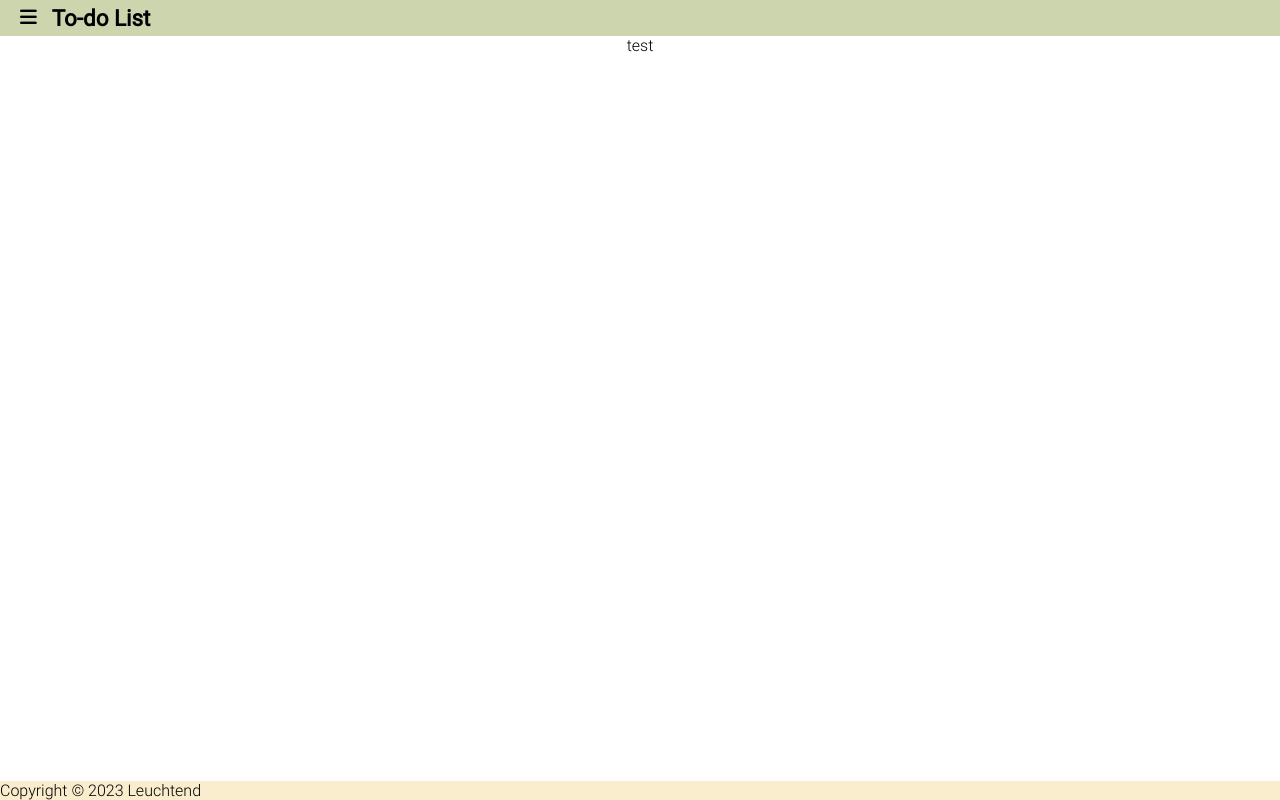
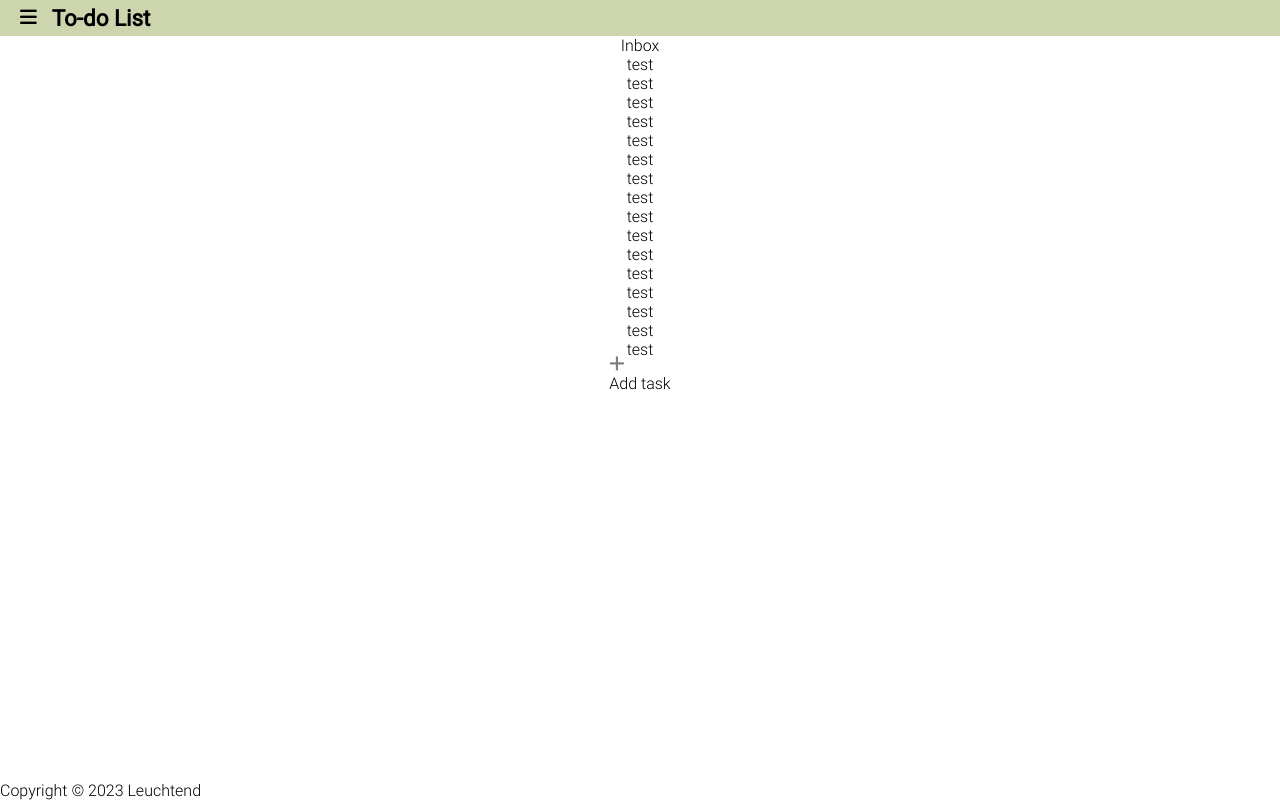
Before and after one commit to leuchtend5/To-do-list, a website built with webpack: page src/index.html in a window 1280 px wide. Built offline with nearby package versions, Linux system fonts and the light colour scheme.

Commit message:
restyling transition

```diff
--- a/src/index.html
+++ b/src/index.html
@@ -13,7 +13,7 @@
       <h1>To-do List</h1>
     </header>
     <main class="main-content">
-      <div class="all-menu">
+      <section class="all-menu">
         <div class="main-list">
           <ul>
             <li>
@@ -76,8 +76,46 @@
             </li>
           </ul>
         </div>
-      </div>
-      <div class="content">test</div>
+      </section>
+      <section class="content">
+        <div class="menu-title">Inbox</div>
+        <div class="user-tasks">
+          <p>test</p>
+          <p>test</p>
+          <p>test</p>
+          <p>test</p>
+          <p>test</p>
+          <p>test</p>
+          <p>test</p>
+          <p>test</p>
+          <p>test</p>
+          <p>test</p>
+          <p>test</p>
+          <p>test</p>
+          <p>test</p>
+          <p>test</p>
+          <p>test</p>
+          <p>test</p>
+          <p>test</p>
+          <p>test</p>
+          <p>test</p>
+          <p>test</p>
+          <p>test</p>
+          <p>test</p>
+          <p>test</p>
+          <p>test</p>
+          <p>test</p>
+          <p>test</p>
+          <p>test</p>
+          <p>test</p>
+        </div>
+        <div class="add-task">
+          <span>
+            <i class="fa-solid fa-plus"></i>
+          </span>
+          <p>Add task</p>
+        </div>
+      </section>
     </main>
     <footer>
       <p class="footer-text"></p>
--- a/src/scripts/index.js
+++ b/src/scripts/index.js
@@ -7,6 +7,7 @@ const hamburgerMenuBtn = document.querySelector('.hamburger-menu');
 const menuList = document.querySelector('.all-menu');
 const footerText = document.querySelector('.footer-text');
 const overlay = document.querySelector('.overlay');
+const content = document.querySelector('.content');
 
 function sampleOnly() {
   listProjectName.forEach((list) => {
@@ -21,10 +22,12 @@ function sampleOnly() {
     if (menuToggle) {
       menuList.classList.add('active');
       overlay.classList.add('active');
+      content.classList.add('active');
       menuToggle = !menuToggle;
     } else {
       menuList.classList.remove('active');
       overlay.classList.remove('active');
+      content.classList.remove('active');
       menuToggle = !menuToggle;
     }
   });
--- a/src/styles/scss/modules/_footer.scss
+++ b/src/styles/scss/modules/_footer.scss
@@ -1,4 +1,4 @@
 footer {
   margin-top: auto;
-  background-color: #faedcd;
+  background-color: none;
 }
--- a/src/styles/scss/modules/_header.scss
+++ b/src/styles/scss/modules/_header.scss
@@ -5,6 +5,7 @@ header {
   align-items: center;
   gap: 15px;
   padding: 5px 20px;
+  position: sticky; // might delete
 
   h1 {
     font-family: title-font;
--- a/src/styles/scss/modules/_main-content.scss
+++ b/src/styles/scss/modules/_main-content.scss
@@ -2,7 +2,6 @@
   display: flex;
   flex-direction: row;
   justify-content: flex-start;
-  position: relative;
   height: 100%;
 
   li:hover,
@@ -73,14 +72,14 @@
 
   .all-menu {
     background-color: rgb(244, 244, 244);
-    width: 0;
+    width: 300px;
     display: flex;
     flex-direction: column;
     gap: 25px;
-    padding: 30px 0;
+    padding: 30px 18px;
     position: relative;
-    left: -400px;
-    transition: left 0.15s ease-in-out, width 0.15s ease-in-out;
+    margin-left: -336px;
+    transition: margin-left 0.15s ease-in-out;
 
     .project-list {
       .project-group {
@@ -113,15 +112,25 @@
   }
 
   .all-menu.active {
-    width: 300px;
-    padding: 30px 18px;
-    left: 0;
+    margin-left: 0;
   }
 
   .content {
     flex-grow: 1;
     height: 100%;
     display: flex;
-    justify-content: center;
+    align-items: center;
+    flex-direction: column;
+    margin-left: 0;
+    transition: margin-left 0.15s ease-in-out;
+  }
+
+  .menu-title {
+    position: sticky; // might delete
+  }
+
+  .user-tasks {
+    height: 300px;
+    overflow-y: scroll;
   }
 }
--- a/src/styles/scss/modules/breakpoints/_small.scss
+++ b/src/styles/scss/modules/breakpoints/_small.scss
@@ -1,7 +1,5 @@
-@media screen and (max-width: 600px) {
+@media screen and (max-width: 680px) {
   header {
-    gap: 10px;
-    padding: 5px 12px;
     z-index: 20;
 
     h1 {
@@ -15,11 +13,15 @@
 
   .main-content {
     .all-menu {
-      position: absolute;
       height: calc(100% - 40px); // total padding main content + header
       z-index: 10;
       box-shadow: 0 2px 10px rgba(0, 0, 0, 0.3);
     }
+  }
+
+  .content.active {
+    margin-left: -336px;
+    transition: margin-left 0.15s ease-in-out;
   }
 
   .overlay {
```
Also changed, not shown: src/styles/css/main.css, 1 other file.
